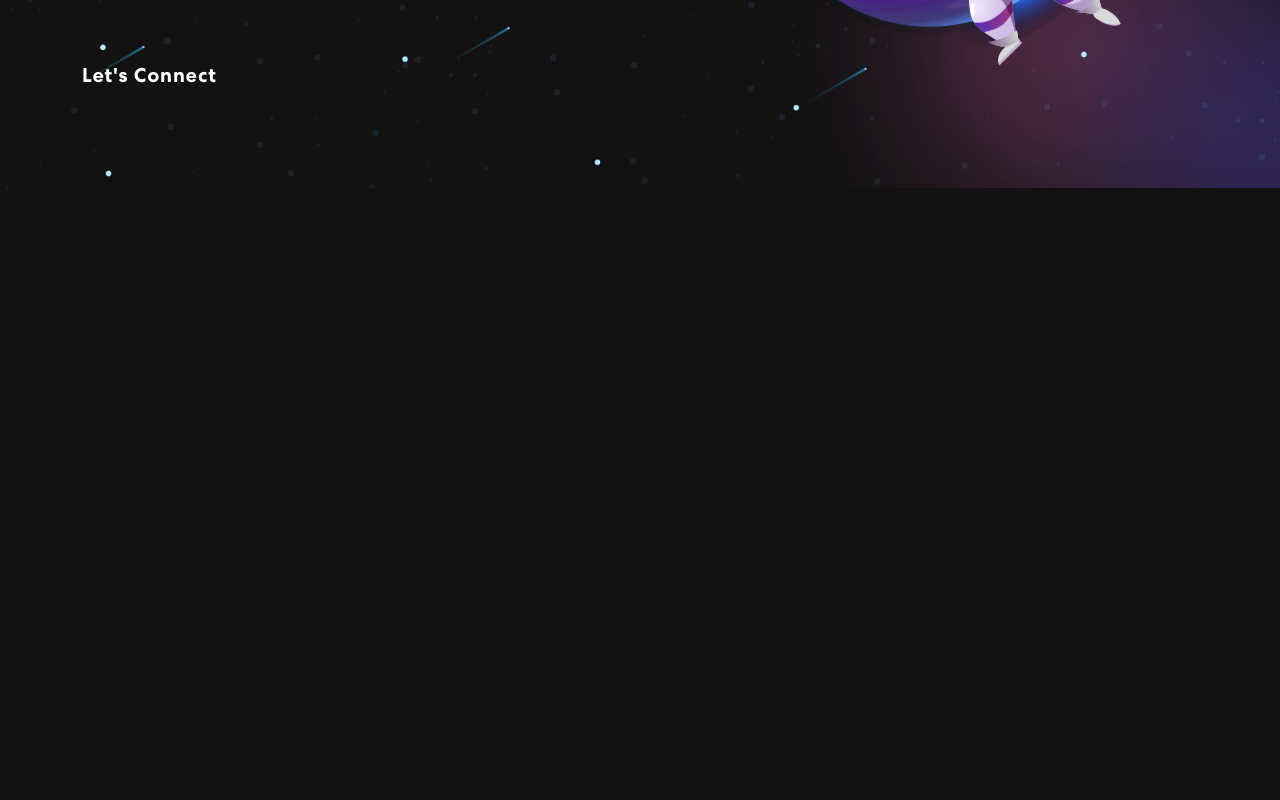
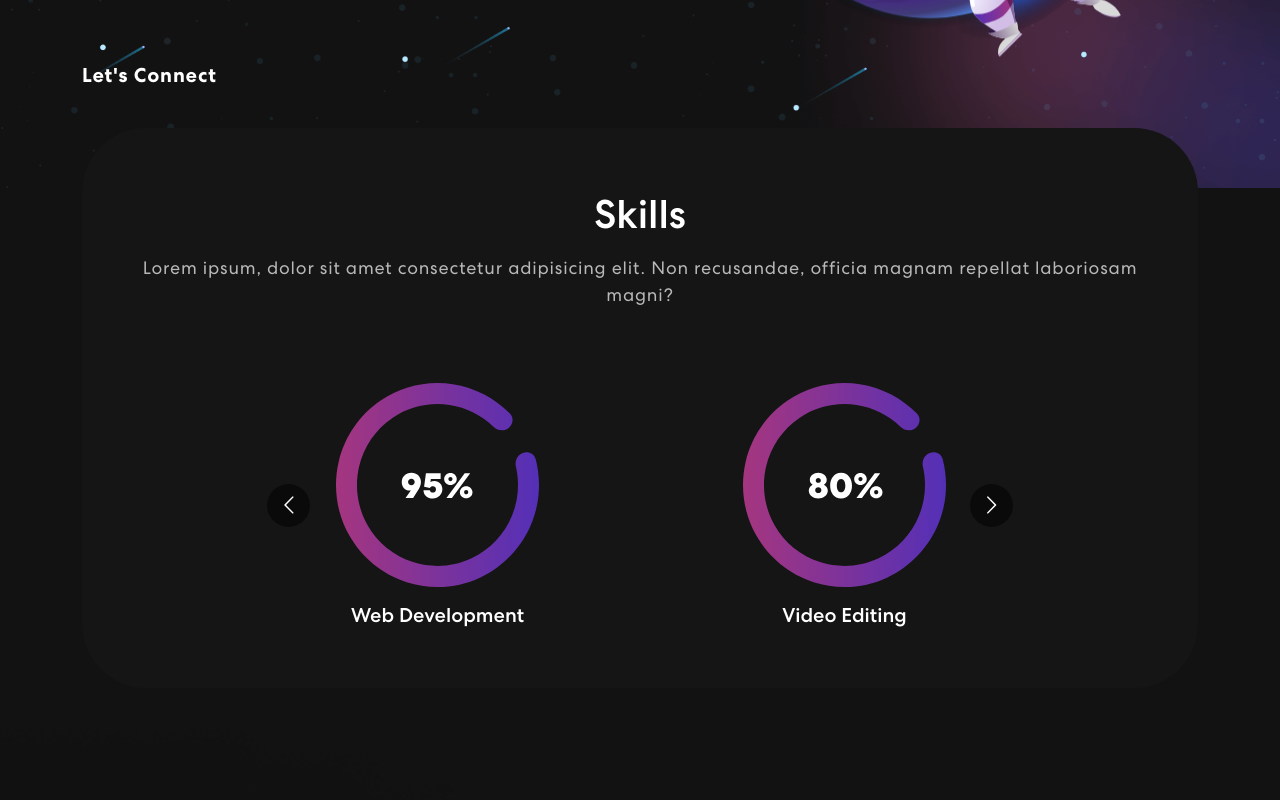
Before and after one commit to SifatNiloy/personal-portfolio, a React (Create React App) app: page / in a window 1280 px wide. Shown: the part 580-1380 px from the top of the page. Before the commit the page ends 800 px from the top, so only its background shows below. Built offline with nearby package versions, Linux system fonts and the light colour scheme.

Commit message:
project and projectCard component created

```diff
--- a/package.json
+++ b/package.json
@@ -11,6 +11,7 @@
     "react": "^18.2.0",
     "react-bootstrap": "^2.7.0",
     "react-dom": "^18.2.0",
+    "react-multi-carousel": "^2.8.2",
     "react-scripts": "5.0.1",
     "web-vitals": "^2.1.4"
   },
--- a/src/App.js
+++ b/src/App.js
@@ -2,13 +2,16 @@ import logo from './logo.svg';
 import './App.css';
 import TopNav from '../src/components/TopNav'
 import Banner from './components/Banner';
+import Skills from './components/Skills';
+import Projects from './components/Projects';
 
 function App() {
   return (
     <div className="App">
-      {/* <h1>Hello Portfolio</h1> */}
       <TopNav></TopNav>
       <Banner></Banner>
+      <Skills></Skills>
+      <Projects></Projects>
     </div>
   );
 }
--- /dev/null
+++ b/src/components/Projects.js
@@ -0,0 +1,78 @@
+import React from 'react';
+import { Col, Container, Nav, Row, Tab } from 'react-bootstrap';
+import projImg1 from '../assets/img/project-img1.png'
+import projImg2 from '../assets/img/project-img2.png'
+import projImg3 from '../assets/img/project-img3.png'
+const Projects = () => {
+    const projects=[
+        {
+            title: 'Business Startup',
+            description: 'Design and Development',
+            imgUrl: projImg1
+        },
+        {
+            title: 'Business Startup',
+            description: 'Design and Development',
+            imgUrl: projImg2
+        },
+        {
+            title: 'Business Startup',
+            description: 'Design and Development',
+            imgUrl: projImg3
+        },
+        {
+            title: 'Business Startup',
+            description: 'Design and Development',
+            imgUrl: projImg1
+        },
+        {
+            title: 'Business Startup',
+            description: 'Design and Development',
+            imgUrl: projImg1
+        }
+    ]
+    return (
+        <section className='project' id='project'>
+            <Container>
+                <Row>
+                    <Col>
+                    <h2>Projects</h2>
+                    <p>Lorem ipsum dolor sit amet consectetur adipisicing elit. Tenetur blanditiis quae expedita dignissimos beatae fuga?</p>
+                    <Tab.Container id="project-tabs" defaultActiveKey="first">
+                        <Nav variant="pills" defaultActiveKey="/home">
+                            <Nav.Item>
+                                <Nav.Link eventKey="first">Tab 1</Nav.Link>
+                            </Nav.Item>
+                            <Nav.Item>
+                                <Nav.Link eventKey="second">Tab 2</Nav.Link>
+                            </Nav.Item>
+                            <Nav.Item>
+                                <Nav.Link eventKey="third">
+                                    Tab 3
+                                </Nav.Link>
+                            </Nav.Item>
+                        </Nav>
+                        <Tab.Content>
+                            <Tab.Pane eventKey="first">
+                                <Row>
+                                    {
+                                        projects.map((project, index)=>{
+                                            return(
+                                                <p>{project.title}</p>
+                                            )
+                                        })
+                                    }
+                                </Row>
+                            </Tab.Pane>
+                            <Tab.Pane eventKey="second">lorem</Tab.Pane>
+                            <Tab.Pane eventKey="third">lorem</Tab.Pane>
+                        </Tab.Content>
+                        </Tab.Container>
+                    </Col>
+                </Row>
+            </Container>
+        </section>
+    );
+};
+
+export default Projects;
--- /dev/null
+++ b/src/components/Skills.js
@@ -0,0 +1,64 @@
+import React from 'react';
+import { Col, Container, Row } from 'react-bootstrap';
+import Carousel from "react-multi-carousel";
+import "react-multi-carousel/lib/styles.css";
+import meter1 from '../assets/img/meter1.svg'
+import meter2 from '../assets/img/meter2.svg'
+import meter3 from '../assets/img/meter3.svg'
+import colorSharp from '../assets/img/color-sharp.png'
+const Skills = () => {
+    const responsive = {
+        superLargeDesktop: {
+            // the naming can be any, depends on you.
+            breakpoint: { max: 4000, min: 3000 },
+            items: 5
+        },
+        desktop: {
+            breakpoint: { max: 3000, min: 1024 },
+            items: 3
+        },
+        tablet: {
+            breakpoint: { max: 1024, min: 464 },
+            items: 2
+        },
+        mobile: {
+            breakpoint: { max: 464, min: 0 },
+            items: 1
+        }
+    };
+    return (
+        <section className='skill' id='skills'>
+            <Container>
+                <Row>
+                    <Col>
+                    <div className='skill-bx'>
+                        <h1>Skills</h1>
+                        <p>Lorem ipsum, dolor sit amet consectetur adipisicing elit. Non recusandae, officia magnam repellat laboriosam magni?</p>
+                        <Carousel responsive={responsive} infinite={true} className="skill-slider">
+                            <div className="item">
+                                <img src={meter1} alt="" />
+                                <h5>Web Development</h5>
+                            </div>
+                            <div className="item">
+                                <img src={meter2} alt="" />
+                                <h5>Video Editing</h5>
+                            </div>
+                            <div className="item">
+                                <img src={meter3} alt="" />
+                                <h5>Photo Retouching</h5>
+                            </div>
+                            <div className="item">
+                                <img src={meter1} alt="" />
+                                <h5>Physics</h5>
+                            </div>
+                        </Carousel>
+                    </div>
+                    </Col>
+                </Row>
+            </Container>
+            <img className='background-img-left' src={colorSharp}></img>
+        </section>
+    );
+};
+
+export default Skills;
```
Also changed, not shown: src/components/ProjectCard.js (added, +18 -0 lines), 1 other file (tests, documents, lock files or other folders).
